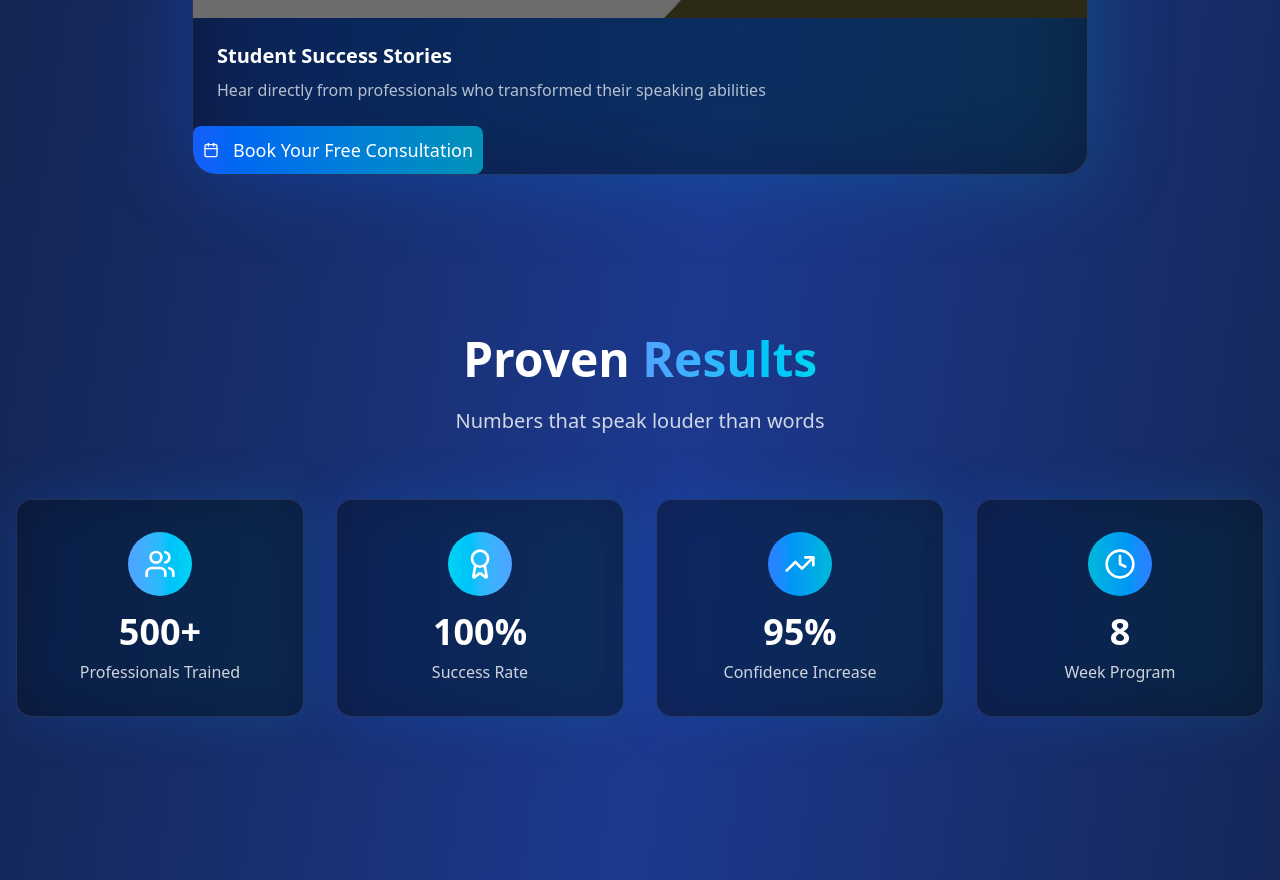
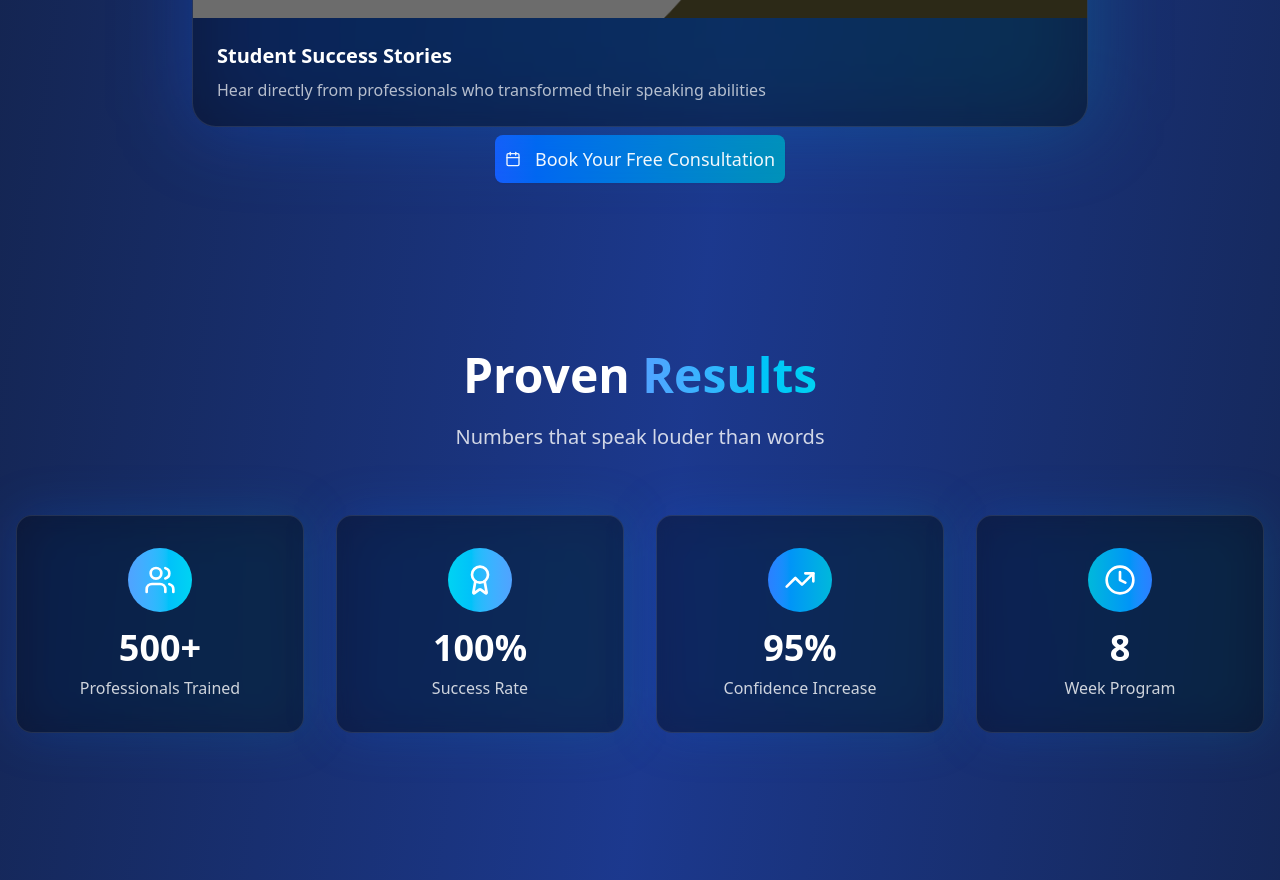
Before and after one commit to rdghostmann/Speak10xbetter, a Next.js app: page / in a window 1280 px wide. Shown: the part 3900-4780 px from the top of the page. Built offline with nearby package versions, Linux system fonts and the light colour scheme.

Commit message:
Added URL Blob V

```diff
--- a/components/VideoSection/VideoSection.jsx
+++ b/components/VideoSection/VideoSection.jsx
@@ -63,17 +63,21 @@ export default function VideoSection() {
                 </p>
 
               </div>
-              <Button
+
+            </div>
+          </div>
+
+          <div className="w-full my-2 flex item-center justify-center">
+               <Button
                 size="sm"
                 asChild
-                className="w-fit mx-auto bg-gradient-to-r from-blue-600 to-cyan-600 hover:from-blue-700 hover:to-cyan-700 text-white border-0 px-8 py-6 text-lg"
+                className=" bg-gradient-to-r from-blue-600 to-cyan-600 hover:from-blue-700 hover:to-cyan-700 text-white border-0 px-8 py-6 text-lg"
               >
                 <a href="https://calendly.com/ifezuejudith/freeconsultation" target="_blank" rel="noopener noreferrer">
                   <Calendar className="w-5 h-5 mr-2" />
                   Book Your Free Consultation
                 </a>
               </Button>
-            </div>
           </div>
         </motion.div>
 
```
